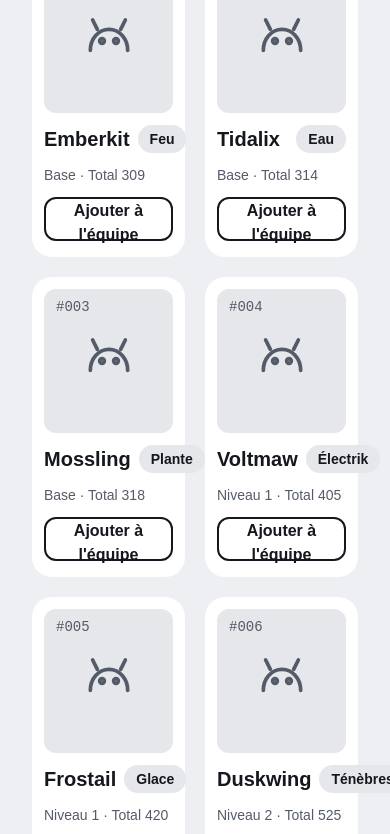
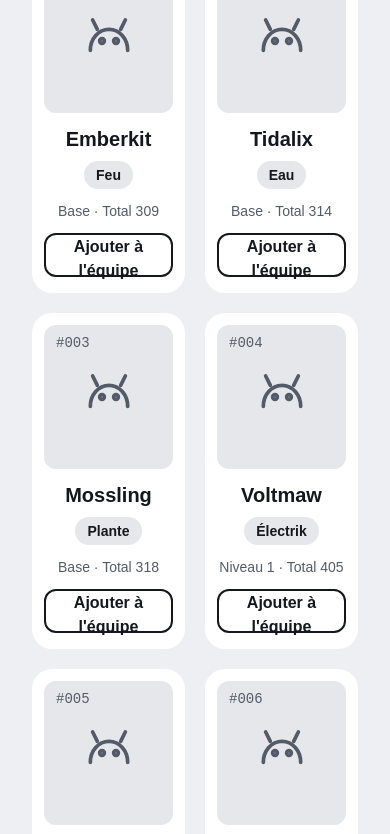
Before and after one commit to aliben04/Mon-Dex, a website: page index.html in a window 390 px wide. Shown: the part 627-1461 px from the top of the page. Drawn offline with Linux system fonts and the light colour scheme.

Commit message:
update GRILLE DES CRÉATURES to be more responsive in mobile and tablite

```diff
--- a/index.html
+++ b/index.html
@@ -9,7 +9,7 @@
 <body class="bg-ground font-body text-ink">
 
   <!-- ===================== EN-TÊTE ===================== -->
-  <header class="bg-ink text-white">
+  <header class="bg-red-500 text-white">
     <div class="mx-auto flex max-w-7xl flex-wrap items-center justify-between gap-4 px-8 py-5">
       <div class="flex items-center gap-3">
         <div class="flex h-11 w-11 items-center justify-center rounded-xl bg-brand">
@@ -33,14 +33,14 @@
     <!-- ===================== RECHERCHE ET FILTRES ===================== -->
     <section aria-label="Recherche et filtres" class="flex flex-col mx-auto gap-4 ">
       <div class="flex flex-wrap items-center justify-between gap-4">
-        <h1 class="font-display text-4xl font-extrabold">Trouver une créature</h1>
-        <label class="flex w-full max-w-md flex-col gap-1 text-sm font-bold">
+        <h1 class="font-display text-4xl font-extrabold">Trouver <span class="text-red-500">une créature</span></h1>
+        <label class="flex w-full flex-col gap-1 text-sm font-bold">
           Rechercher par nom
-          <input id="search" type="search" placeholder="ex. Mossling" class="field font-normal">
+          <input id="search" type="search" placeholder="ex. Mossling" class="field font-normal rounded-[500px] w-full">
         </label>
       </div>
       <div id="filters" role="group" aria-label="Filtrer par type" class="flex h-auto flex-wrap gap-2 overflow-hidden">
-          <button type="button" class="chip bg-ink text-white border-ink shrink-0">Tous</button>
+          <button type="button" class="chip bg-red-500 text-white border-red-500 shrink-0">Tous</button>
           <button type="button" class="chip shrink-0">Feu</button>
           <button type="button" class="chip shrink-0">Eau</button>
           <button type="button" class="chip shrink-0">Plante</button>
@@ -53,7 +53,7 @@
     <div class="grid grid-cols-1 md:grid-cols-3 gap-8 ">
 
       <!-- ===================== GRILLE DES CRÉATURES ===================== -->
-      <section id="grid" aria-label="Créatures" class="grid md:col-span-2 min-w-0 flex-1 grid-cols-2 md:grid-cols-3 gap-5">
+      <section id="grid" aria-label="Créatures" class="grid grid-cols-2 md:col-span-2  min-w-0   md:grid-cols-2 lg:grid-cols-3 gap-5">
 
         <!-- Carte écrite à la main : à remplacer par des cartes générées en JS (Partie 2) -->
         <article class="flex flex-col gap-3 rounded-card bg-white p-3 pb-4">
@@ -61,11 +61,11 @@
             <svg aria-hidden="true" class="h-14 w-14 text-muted" viewBox="0 0 24 24" fill="none" stroke="currentColor" stroke-width="1.6" stroke-linecap="round" stroke-linejoin="round"><path d="M4 16c0-5 3.5-9 8-9s8 4 8 9"></path><circle cx="9" cy="12" r="1"></circle><circle cx="15" cy="12" r="1"></circle><path d="M7 7 5 3M17 7l2-4"></path></svg>
             <span class="absolute left-3 top-2 font-mono text-sm text-muted">#001</span>
           </div>
-          <div class="flex items-center justify-between gap-2">
+          <div class="flex flex-col md:flex-row items-center justify-between gap-2 ">
             <h3 class="font-display text-xl font-semibold">Emberkit</h3>
             <span class="rounded-full bg-brand-light px-3 py-1 text-sm font-bold text-ink">Feu</span>
           </div>
-          <p class="text-sm text-muted">Base · Total 309</p>
+          <p class="text-sm text-muted text-center md:text-start">Base · Total 309</p>
           <button type="button" class="btn-outline">Ajouter à l'équipe</button>
         </article>
 
@@ -75,11 +75,11 @@
             <svg aria-hidden="true" class="h-14 w-14 text-muted" viewBox="0 0 24 24" fill="none" stroke="currentColor" stroke-width="1.6" stroke-linecap="round" stroke-linejoin="round"><path d="M4 16c0-5 3.5-9 8-9s8 4 8 9"></path><circle cx="9" cy="12" r="1"></circle><circle cx="15" cy="12" r="1"></circle><path d="M7 7 5 3M17 7l2-4"></path></svg>
             <span class="absolute left-3 top-2 font-mono text-sm text-muted">#002</span>
           </div>
-          <div class="flex items-center justify-between gap-2">
+          <div class="flex items-center justify-between gap-2 flex-col md:flex-row">
             <h3 class="font-display text-xl font-semibold">Tidalix</h3>
             <span class="rounded-full bg-brand-light px-3 py-1 text-sm font-bold text-ink">Eau</span>
           </div>
-          <p class="text-sm text-muted">Base · Total 314</p>
+          <p class="text-sm text-muted text-center md:text-start">Base · Total 314</p>
           <button type="button" class="btn-outline">Ajouter à l'équipe</button>
         </article>
 
@@ -89,11 +89,11 @@
             <svg aria-hidden="true" class="h-14 w-14 text-muted" viewBox="0 0 24 24" fill="none" stroke="currentColor" stroke-width="1.6" stroke-linecap="round" stroke-linejoin="round"><path d="M4 16c0-5 3.5-9 8-9s8 4 8 9"></path><circle cx="9" cy="12" r="1"></circle><circle cx="15" cy="12" r="1"></circle><path d="M7 7 5 3M17 7l2-4"></path></svg>
             <span class="absolute left-3 top-2 font-mono text-sm text-muted">#003</span>
           </div>
-          <div class="flex items-center justify-between gap-2">
+          <div class="flex items-center justify-between gap-2 flex-col md:flex-row">
             <h3 class="font-display text-xl font-semibold">Mossling</h3>
             <span class="rounded-full bg-brand-light px-3 py-1 text-sm font-bold text-ink">Plante</span>
           </div>
-          <p class="text-sm text-muted">Base · Total 318</p>
+          <p class="text-sm text-muted text-center md:text-start">Base · Total 318</p>
           <button type="button" class="btn-outline">Ajouter à l'équipe</button>
         </article>
 
@@ -103,11 +103,11 @@
             <svg aria-hidden="true" class="h-14 w-14 text-muted" viewBox="0 0 24 24" fill="none" stroke="currentColor" stroke-width="1.6" stroke-linecap="round" stroke-linejoin="round"><path d="M4 16c0-5 3.5-9 8-9s8 4 8 9"></path><circle cx="9" cy="12" r="1"></circle><circle cx="15" cy="12" r="1"></circle><path d="M7 7 5 3M17 7l2-4"></path></svg>
             <span class="absolute left-3 top-2 font-mono text-sm text-muted">#004</span>
           </div>
-          <div class="flex items-center justify-between gap-2">
+          <div class="flex items-center justify-between gap-2 flex-col md:flex-row">
             <h3 class="font-display text-xl font-semibold">Voltmaw</h3>
             <span class="rounded-full bg-brand-light px-3 py-1 text-sm font-bold text-ink">Électrik</span>
           </div>
-          <p class="text-sm text-muted">Niveau 1 · Total 405</p>
+          <p class="text-sm text-muted text-center md:text-start">Niveau 1 · Total 405</p>
           <button type="button" class="btn-outline">Ajouter à l'équipe</button>
         </article>
 
@@ -117,11 +117,11 @@
             <svg aria-hidden="true" class="h-14 w-14 text-muted" viewBox="0 0 24 24" fill="none" stroke="currentColor" stroke-width="1.6" stroke-linecap="round" stroke-linejoin="round"><path d="M4 16c0-5 3.5-9 8-9s8 4 8 9"></path><circle cx="9" cy="12" r="1"></circle><circle cx="15" cy="12" r="1"></circle><path d="M7 7 5 3M17 7l2-4"></path></svg>
             <span class="absolute left-3 top-2 font-mono text-sm text-muted">#005</span>
           </div>
-          <div class="flex items-center justify-between gap-2">
+          <div class="flex items-center justify-between gap-2 flex-col md:flex-row">
             <h3 class="font-display text-xl font-semibold">Frostail</h3>
             <span class="rounded-full bg-brand-light px-3 py-1 text-sm font-bold text-ink">Glace</span>
           </div>
-          <p class="text-sm text-muted">Niveau 1 · Total 420</p>
+          <p class="text-sm text-muted text-center md:text-start">Niveau 1 · Total 420</p>
           <button type="button" class="btn-outline">Ajouter à l'équipe</button>
         </article>
 
@@ -131,18 +131,18 @@
             <svg aria-hidden="true" class="h-14 w-14 text-muted" viewBox="0 0 24 24" fill="none" stroke="currentColor" stroke-width="1.6" stroke-linecap="round" stroke-linejoin="round"><path d="M4 16c0-5 3.5-9 8-9s8 4 8 9"></path><circle cx="9" cy="12" r="1"></circle><circle cx="15" cy="12" r="1"></circle><path d="M7 7 5 3M17 7l2-4"></path></svg>
             <span class="absolute left-3 top-2 font-mono text-sm text-muted">#006</span>
           </div>
-          <div class="flex items-center justify-between gap-2">
+          <div class="flex items-center justify-between gap-2 flex-col md:flex-row">
             <h3 class="font-display text-xl font-semibold">Duskwing</h3>
             <span class="rounded-full bg-brand-light px-3 py-1 text-sm font-bold text-ink">Ténèbres</span>
           </div>
-          <p class="text-sm text-muted">Niveau 2 · Total 525</p>
+          <p class="text-sm text-muted text-center md:text-start">Niveau 2 · Total 525</p>
           <button type="button" class="btn-outline">Ajouter à l'équipe</button>
         </article>
 
       </section>
       <!--w-[420px]-->
 
-      <aside class="flex  shrink-0 flex-col md:w-[380px] gap-6">
+      <aside class="flex  shrink-0 flex-col md:w-full gap-6">
 
         <!-- ===================== PANNEAU DE DÉTAIL ===================== -->
         <section id="detail" aria-label="Détail de la créature" class="flex flex-col gap-4 rounded-card border-2 border-ink bg-white p-6">
```
Also changed, not shown: dist/output.css.
